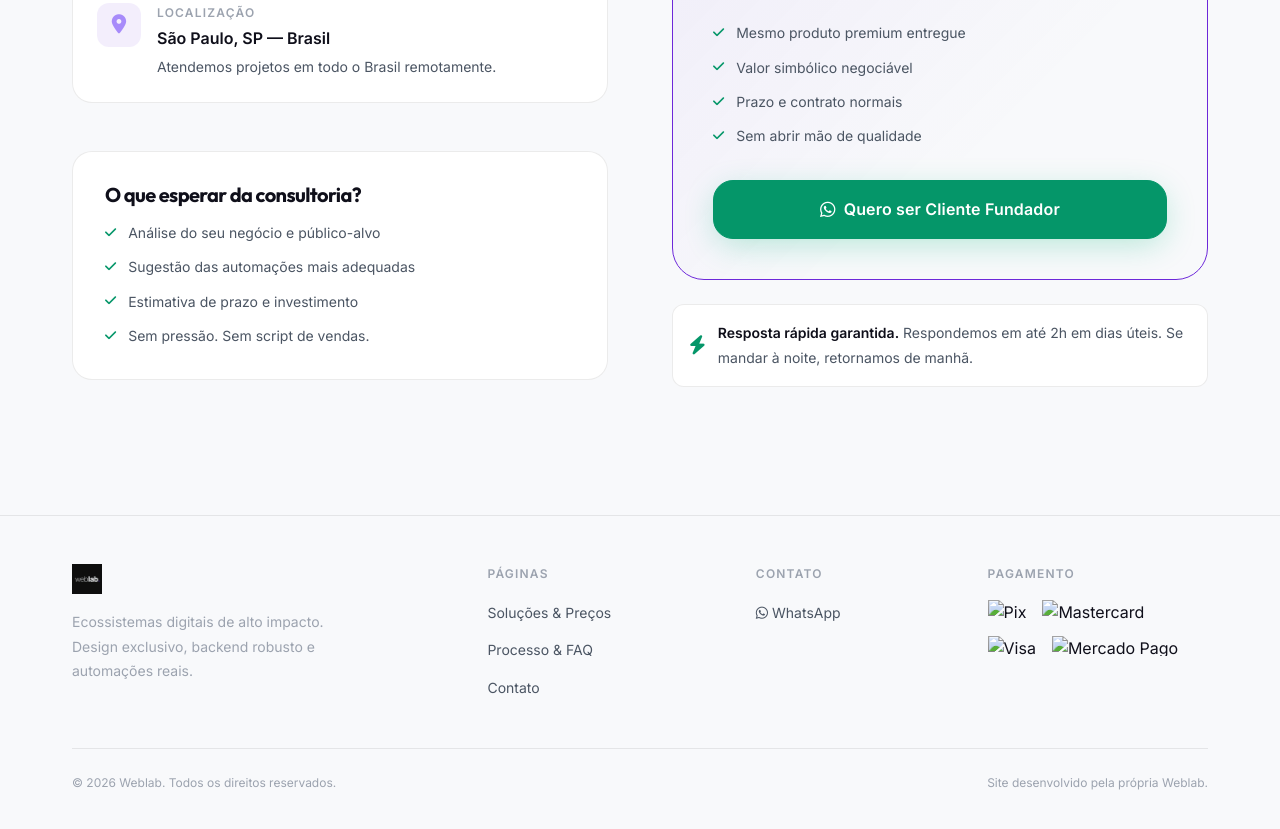
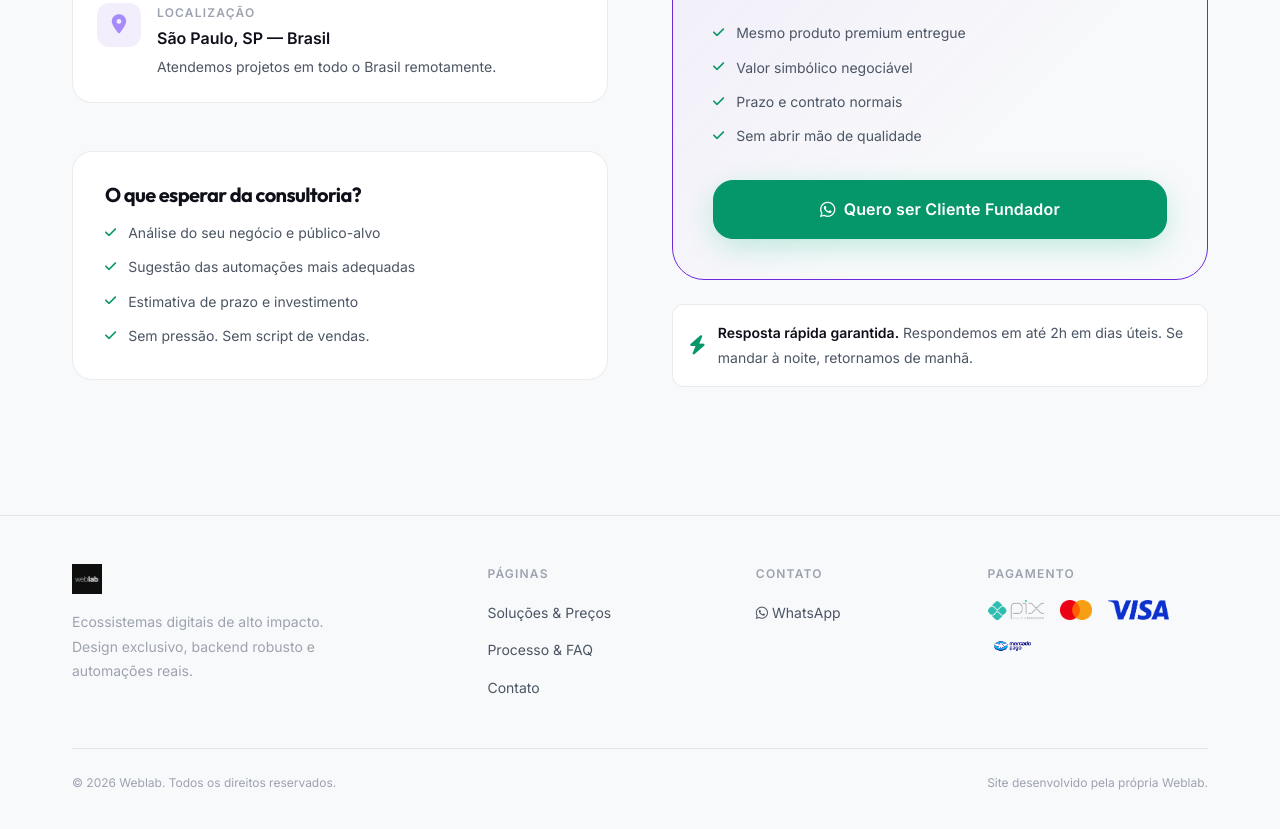
Before and after one commit to weblaboratorio/Crie-o-seu-site, a plain HTML site: page contato.html in a window 1280 px wide. Shown: the part 879-1708 px from the top of the page. Drawn offline with Linux system fonts and the light colour scheme.

Commit message:
Referencias de imagens corrigidas

```diff
--- a/contato.html
+++ b/contato.html
@@ -276,10 +276,10 @@
         <div>
           <div class="footer__col-title">Pagamento</div>
           <div class="footer__payment">
-            <img src="assets/img/Logo_-_pix_powered_by_Banco_Central_(Brazil,_2020).png" alt="Pix" title="Pix">
-            <img src="assets/img/Mastercard_2019_logo.svg.png" alt="Mastercard" title="Mastercard">
-            <img src="assets/img/Visa_Inc._logo_(2021–present).svg.png" alt="Visa" title="Visa">
-            <img src="assets/img/Mercado_Pago.svg.png" alt="Mercado Pago" title="Mercado Pago">
+            <img src="assets/badges/Logo_-_pix_powered_by_Banco_Central_(Brazil,_2020).png" alt="Pix" title="Pix">
+            <img src="assets/badges/Mastercard_2019_logo.svg.png" alt="Mastercard" title="Mastercard">
+            <img src="assets/badges/Visa_Inc._logo_(2021–present).svg.png" alt="Visa" title="Visa">
+            <img src="assets/badges/Mercado_Pago.svg.png" alt="Mercado Pago" title="Mercado Pago">
           </div>
         </div>
       </div>
```
Also changed, not shown: index.html (+4 -4 lines), processo.html (+4 -4 lines), servicos.html (+4 -4 lines), assets/badges/Logo_-_pix_powered_by_Banco_Central_(Brazil,_2020).png (added), assets/badges/Mastercard_2019_logo.svg.png (added), assets/badges/Mercado_Pago.svg.png (added), assets/badges/Visa_Inc._logo_(2021–present).svg.png (added), 1 other file.
